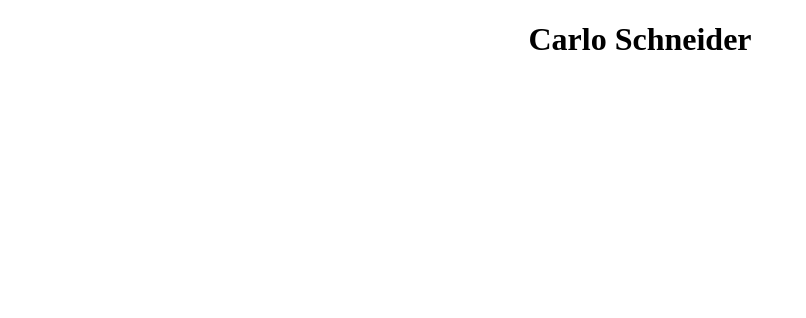
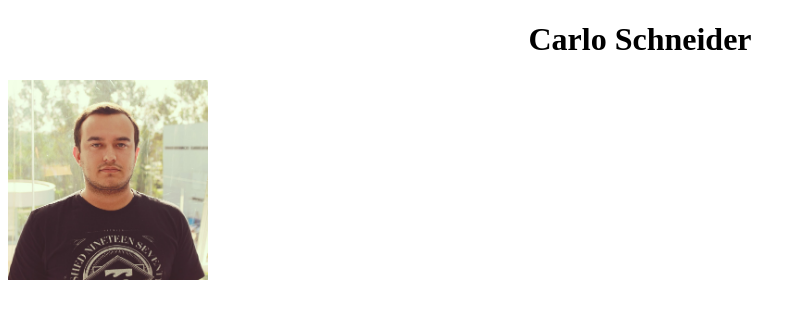
Before and after one commit to carloschneider/carloschneider.github.io, a Gatsby site: page / in a window 1280 px wide. Shown: the whole page, without its empty margins (0-806 px from the left). Built offline with nearby package versions, Linux system fonts and the light colour scheme; Gatsby itself is replaced by a stand-in of ours.

Commit message:
feat: added Avatar component

```diff
--- /dev/null
+++ b/src/components/Avatar/index.js
@@ -0,0 +1,29 @@
+import React from 'react'
+import { StaticQuery, graphql } from 'gatsby'
+import Img from 'gatsby-image'
+
+const Avatar = () => (
+  <div className="avatar">
+    <StaticQuery
+      query={graphql`
+        query {
+          file(relativePath: { eq: "carlo-schneider.jpg" }) {
+            childImageSharp {
+              fixed(quality: 100, width: 200, height: 200) {
+                src
+                srcSet
+                width
+                height
+              }
+            }
+          }
+        }
+      `}
+      render={data => (
+        <Img fixed={data.file.childImageSharp.fixed} alt="Carlo Schneider" />
+      )}
+    />
+  </div>
+)
+
+export default Avatar
--- a/src/pages/index.js
+++ b/src/pages/index.js
@@ -1,3 +1,10 @@
 import React from 'react'
 
-export default () => <h1 style={{ textAlign: 'center' }}>Carlo Schneider</h1>
+import Avatar from '../components/Avatar'
+
+export default () => (
+  <div>
+    <h1 style={{ textAlign: 'center' }}>Carlo Schneider</h1>
+    <Avatar />
+  </div>
+)
```
Also changed, not shown: src/images/carlo-schneider.jpg (added).
